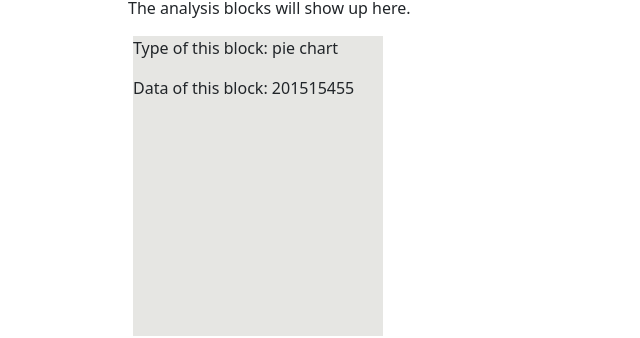
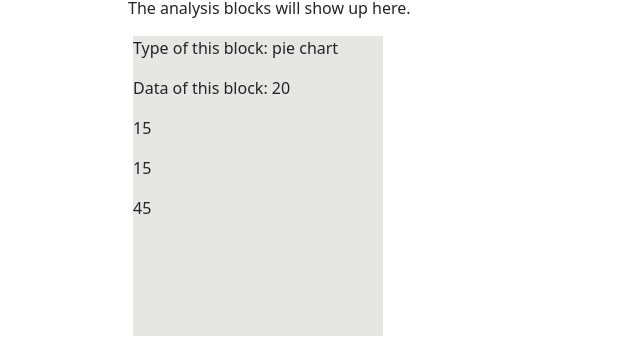
Before and after one commit to henrituol/datankanssa, a React (Create React App) app in the folder client/: page / in a window 1280 px wide. Shown: the part 121-459 px from the top of the page, without its empty margins (0-640 px from the left). Built offline with nearby package versions, Linux system fonts and the light colour scheme.

Commit message:
Minor change on how the dummy data is displayed

```diff
--- a/client/src/components/AnalysisBlock.js
+++ b/client/src/components/AnalysisBlock.js
@@ -23,10 +23,11 @@ const AnalysisBlock = (props) => {
     } else {
         return (
             <div className="analysisBlock" style={analysisBlockStyle}>
-                <p>
-                    Type of this block: {props.visualizationType}</p>
-                <p>
-                Data of this block: {props.data}</p>
+                <p>Type of this block: {props.visualizationType}</p>
+                <p>Data of this block: {props.data[0]}</p>
+                <p>{props.data[1]}</p>
+                <p>{props.data[2]}</p>
+                <p>{props.data[3]}</p>
             </div>
         )
     }
```
